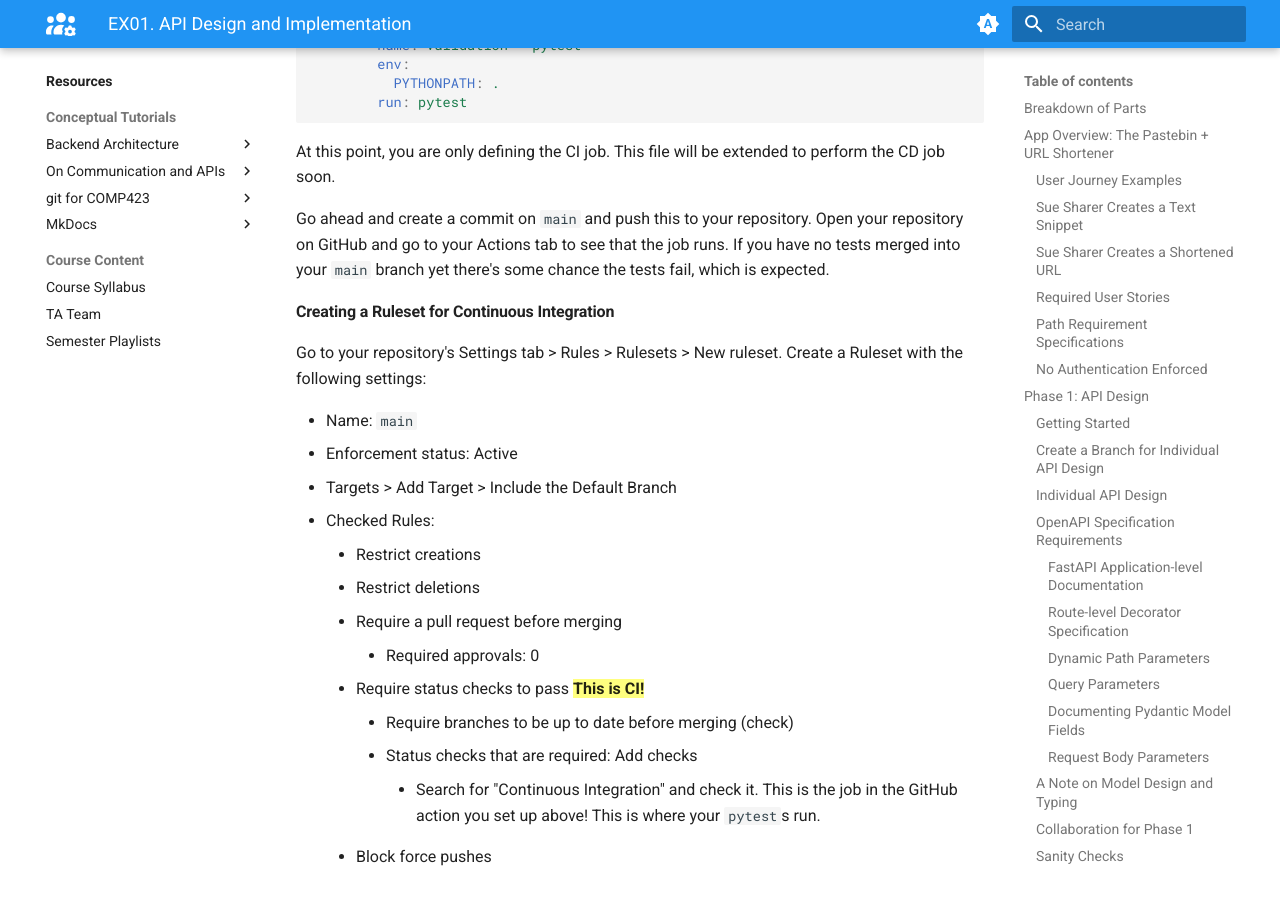
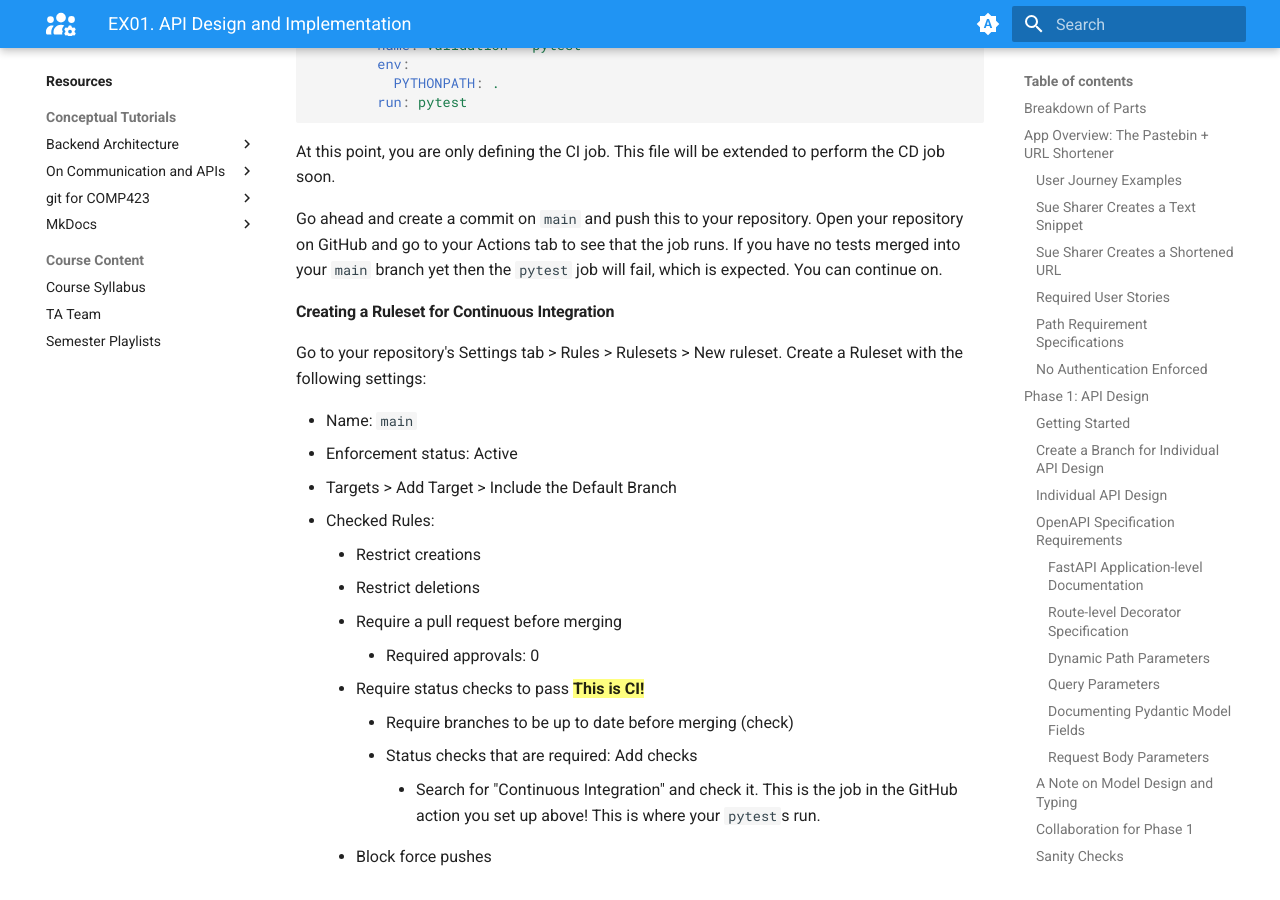
Before and after one commit to comp423-25s/comp423-25s.github.io, an MkDocs documentation site: the page built from docs/resources/exercises/ex01-api-design.md, in a window 1280 px wide and 900 px high, scrolled down 13260 px. Built offline with MkDocs 1.6.1 and Material for MkDocs 9.7.7, drawn with Linux system fonts in a browser that asks for light colours.

Commit message:
Add note about pytest failing

```diff
--- a/docs/resources/exercises/ex01-api-design.md
+++ b/docs/resources/exercises/ex01-api-design.md
@@ -415,7 +415,7 @@ jobs:
 
 At this point, you are only defining the CI job. This file will be extended to perform the CD job soon.
 
-Go ahead and create a commit on `main` and push this to your repository. Open your repository on GitHub and go to your Actions tab to see that the job runs. If you have no tests merged into your `main` branch yet there's some chance the tests fail, which is expected.
+Go ahead and create a commit on `main` and push this to your repository. Open your repository on GitHub and go to your Actions tab to see that the job runs. If you have no tests merged into your `main` branch yet then the `pytest` job will fail, which is expected. You can continue on.
 
 #### Creating a Ruleset for Continuous Integration
 
```
